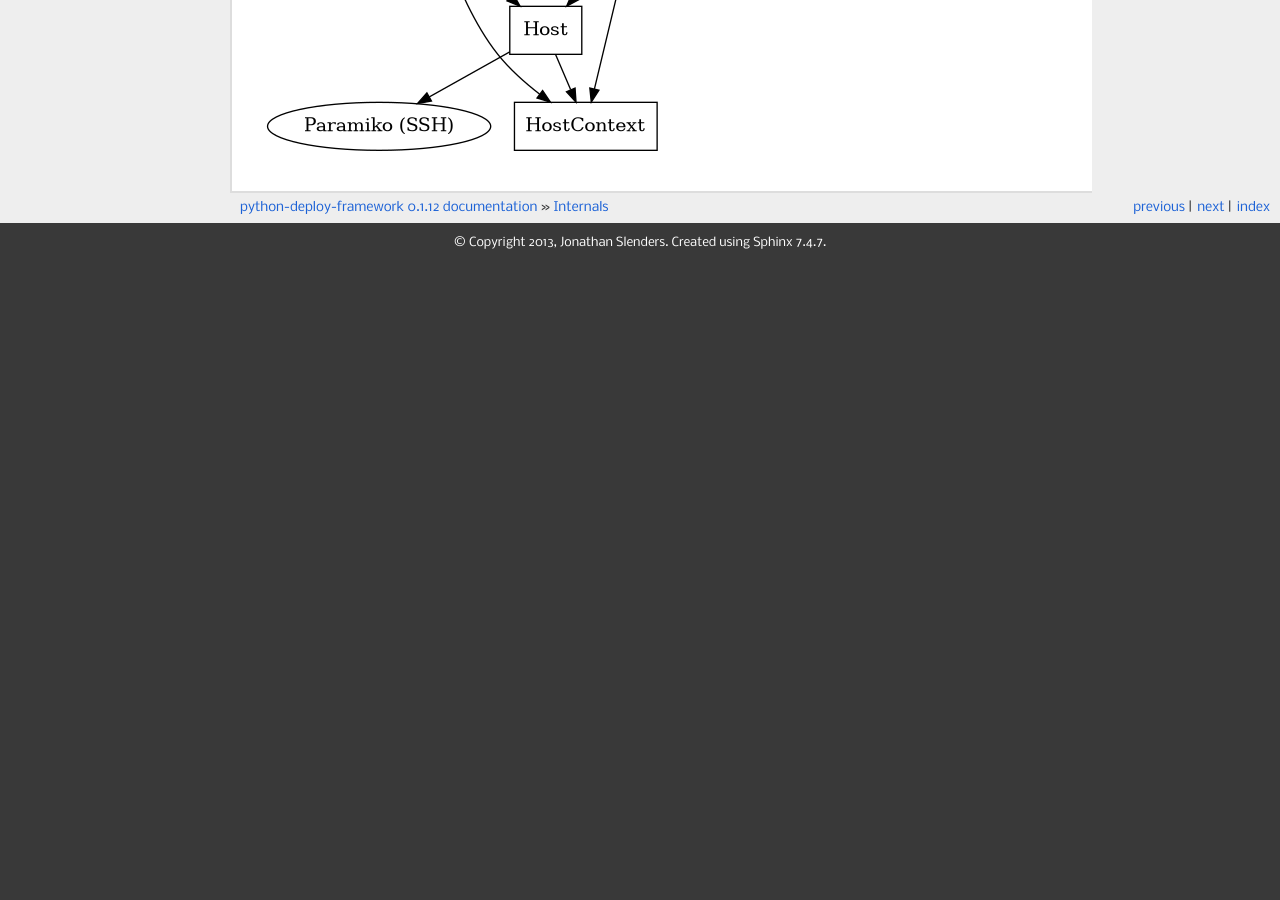
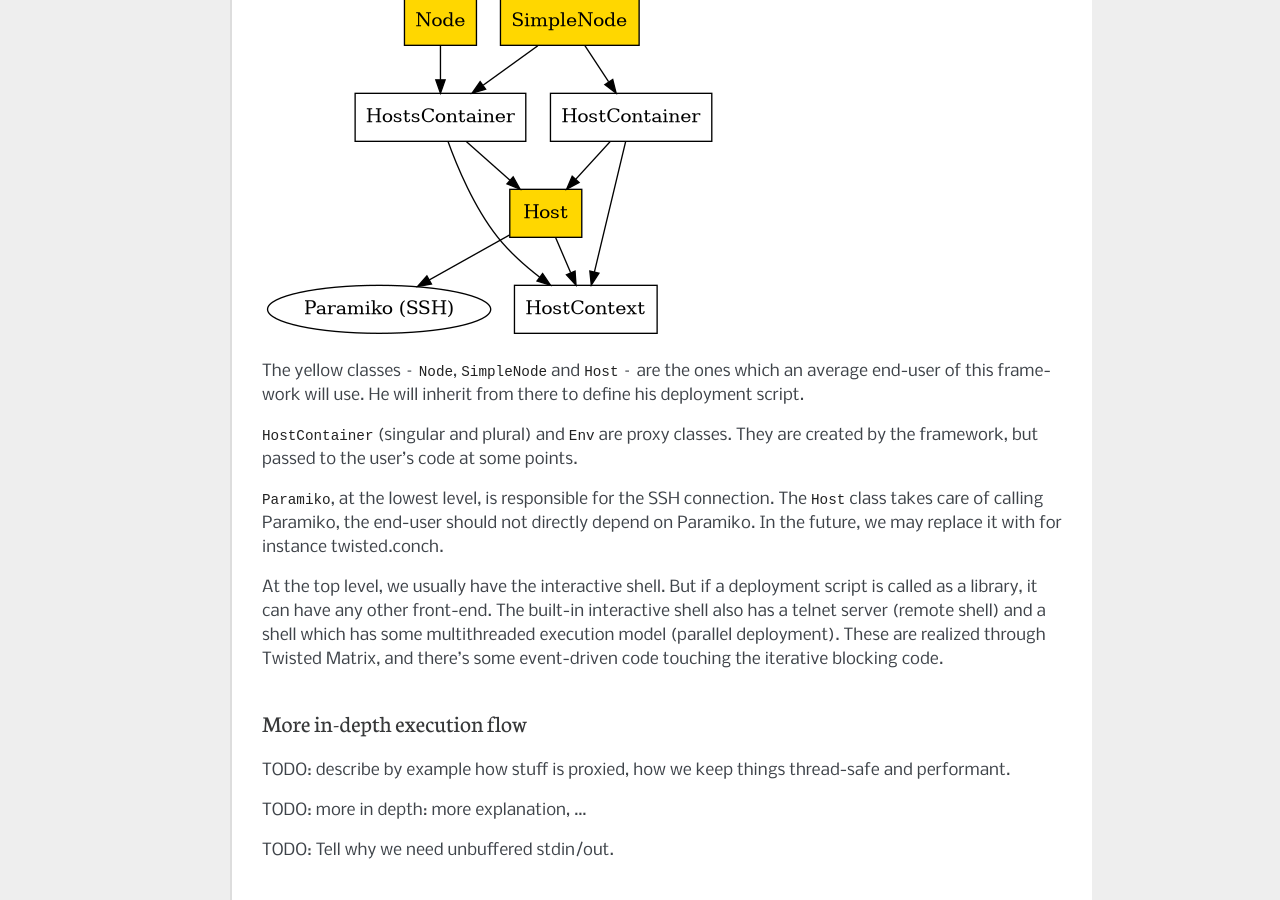
Before and after one commit to jonathanslenders/python-deployer, a Sphinx documentation site: the page built from docs/pages/internals.rst, in a window 1280 px wide and 900 px high, scrolled down 582 px. Built offline with Sphinx 7.4.7, drawn with Linux system fonts in a browser that asks for light colours; before the commit the page ends 900 px from its top, so only the background shows below that; some of the changed text lies outside the part shown.

Commit message:
more documentation

```diff
--- a/docs/pages/getting_started.rst
+++ b/docs/pages/getting_started.rst
@@ -18,7 +18,7 @@ Install the following package.
     pip install deployer
 
 This will probably also install dependencies like ``paramiko``, ``twisted`` and
-``pexpect``.
+``pexpect``, but don't worry too much about that.
 
 
 Creating nodes
@@ -104,7 +104,6 @@ As a final example, we show how we created two instances of ``SayHello``. One
 mapped to your local machine, and one mapped to a remote SSH Host. These two
 nodes are now wrapped in a parent node, that groups both.
 
-
 ::
 
     #!/usr/bin/env python
--- a/docs/pages/internals.rst
+++ b/docs/pages/internals.rst
@@ -3,15 +3,27 @@
 Internals
 =========
 
+This page will try to give a high level overview of how the framework is
+working. While the end-user of the framework won't usually touch much more than
+the ``Node`` and ``Host`` classes, there's a lot more going on underneat.
+
+There's a lot of meta-programming, some domain specific languages, and a
+mix of event-driven and blocking code.
+
+
+Data flow
+----------
+
 Roughly, this is the current flow from the interactive shell untill the actual
 SSH client.
-
-TODO: more in depth: more explanation, ...
-
 
 .. graphviz::
 
    digraph internals{
+       "Node" [style=filled, fillcolor=gold1];
+       "SimpleNode" [style=filled, fillcolor=gold1];
+       "Host" [style=filled, fillcolor=gold1];
+
        "Host" [shape=box];
        "HostContainer" [shape=box];
        "HostsContainer" [shape=box];
@@ -33,3 +45,37 @@ TODO: more in depth: more explanation, ...
        "Env" -> "SimpleNode";
        "Interactive shell" -> "Env";
    }
+
+
+
+The yellow classes -- :class:`Node <deployer.node.Node>`, :class:`SimpleNode
+<deployer.node.SimpleNode>` and :class:`Host <deployer.host.Host>` -- are the
+ones which an average end-user of this framework will use. He will inherit from
+there to define his deployment script.
+
+:class:`HostContainer <deployer.host_container.HostContainer>` (singular and
+plural) and :class:`Env <deployer.node.Env>` are proxy classes. They are
+created by the framework, but passed to the user's code at some points.
+
+``Paramiko``, at the lowest level, is responsible for the SSH connection. The
+``Host`` class takes care of calling Paramiko, the end-user should not directly
+depend on Paramiko. In the future, we may replace it with for instance
+twisted.conch.
+
+At the top level, we usually have the interactive shell. But if a deployment
+script is called as a library, it can have any other front-end. The built-in
+interactive shell also has a telnet server (remote shell) and a shell which has
+some multithreaded execution model (parallel deployment). These are realized
+through Twisted Matrix, and there's some event-driven code touching the
+iterative blocking code.
+
+
+More in-depth execution flow
+----------------------------
+
+TODO: describe by example how stuff is proxied, how we keep things thread-safe
+and performant.
+
+TODO: more in depth: more explanation, ...
+
+TODO: Tell why we need unbuffered stdin/out.
```
Also changed, not shown: docs/pages/node.rst (+27 -1 lines).
